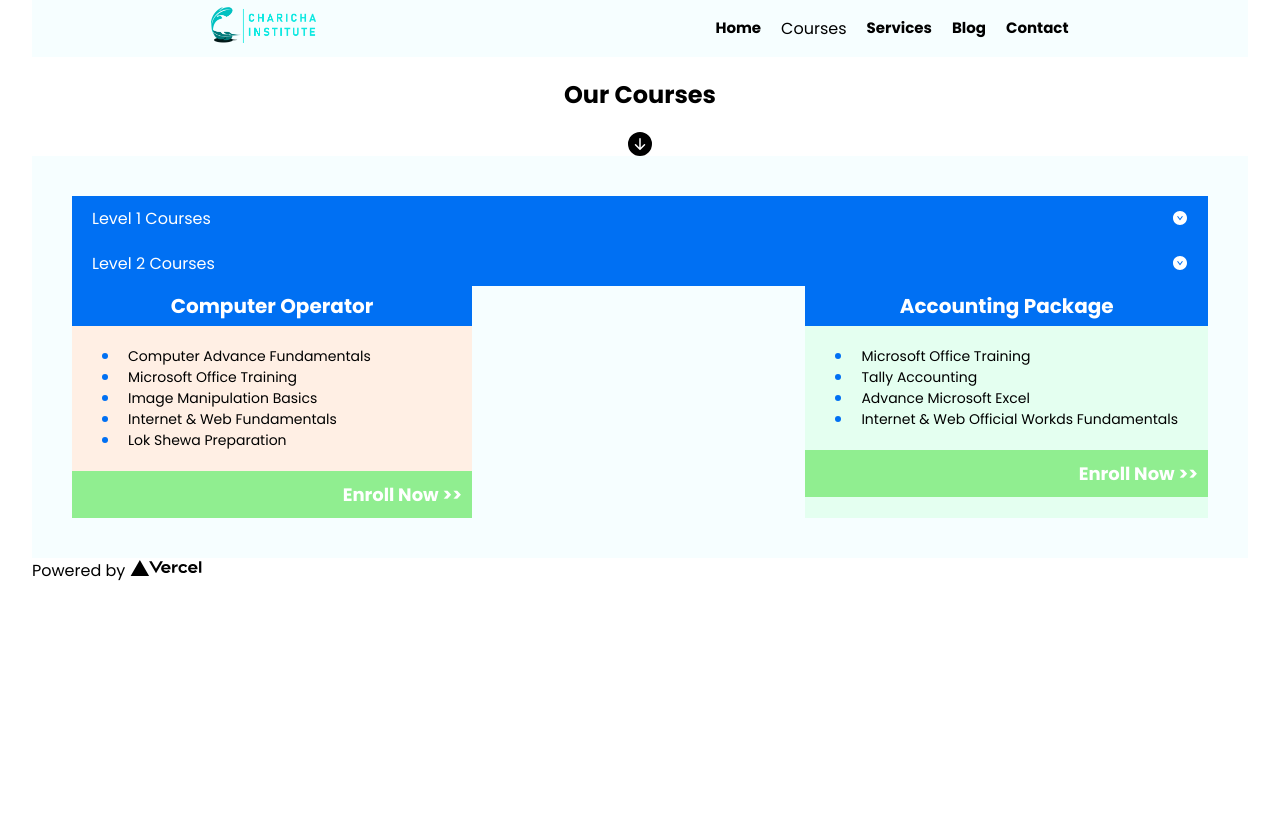
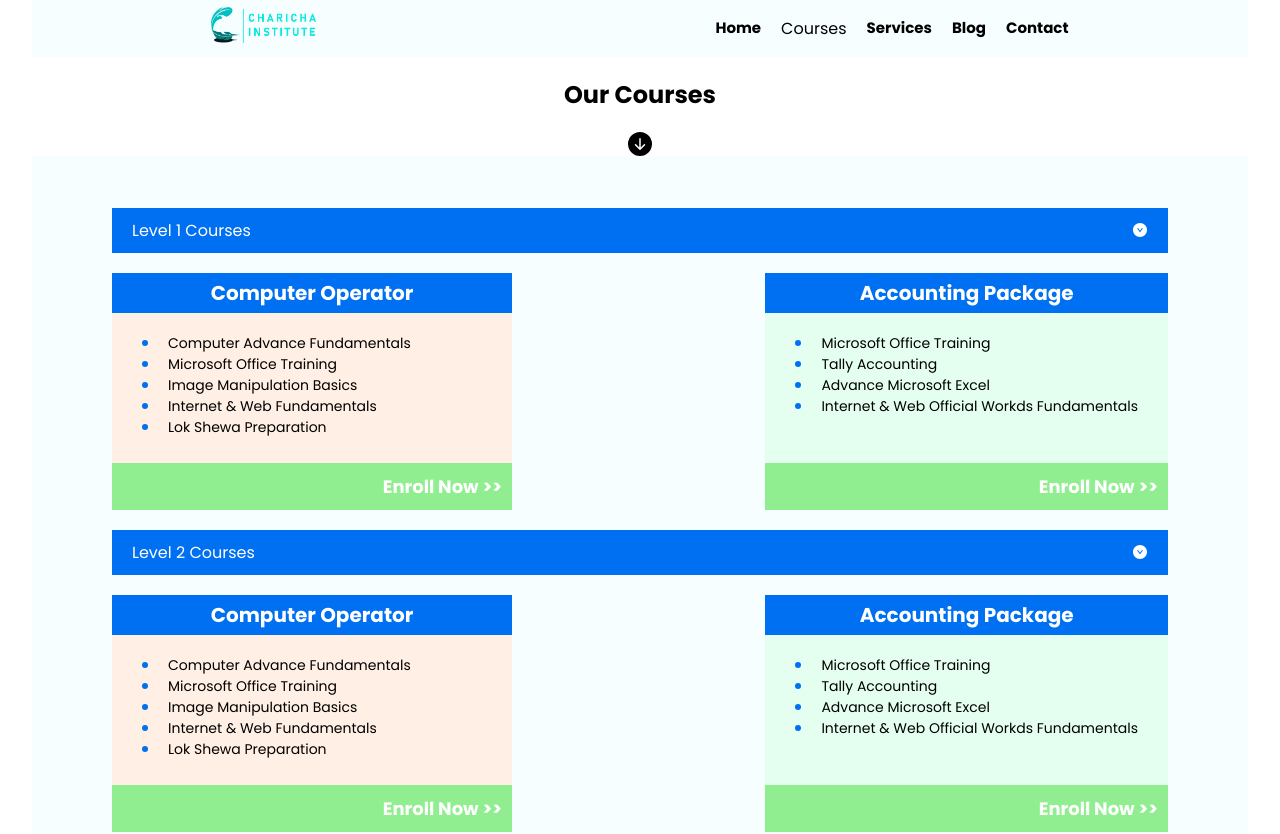
Before and after one commit to dioveath/ci-website-nextjs, a Next.js app: page /courses in a window 1280 px wide. Shown: the top 834 px of the page. Before the commit the page ends 800 px from the top, so only its background shows below. Built offline with nearby package versions, Linux system fonts and the light colour scheme.

Commit message:
Updated courses

```diff
--- /dev/null
+++ b/components/Accordian.js
@@ -0,0 +1,17 @@
+import { useState } from 'react';
+
+export default function Accordian(props) {
+  const [isClicked, setIsClicked] = useState(false);
+
+  const AccordianContent = props.content;
+
+  return (
+    <div>
+      <div className={styles["accordian-title"]} onClick={setIsClicked(!isClicked)}> { props.title }</div>
+      { isClicked ? <div className={styles["accordian-content"]}>
+                      <AccordianContent/>
+                    </div> : ""}
+    </div>
+  );
+
+}
--- /dev/null
+++ b/components/testimonial/TestimonialCard.js
@@ -0,0 +1,15 @@
+import styles from '../../styles/components/testimonial/TestimonialCard.module.css';
+import Image from 'next/image';
+
+export default function TestimonialCard(props){
+  return (
+    <div className={styles.container}>
+      <p className={styles.review}>
+
+      </p>
+      <div className={styles.profile}>
+        <Image src="/profile.png" width={100} height={100}/>
+      </div>
+    </div>
+  );
+}
--- a/pages/courses/index.js
+++ b/pages/courses/index.js
@@ -4,8 +4,31 @@ import Navbar from '../../components/Navbar.js';
 import styles from '../../styles/courses/Courses.module.css';
 import { BsFillArrowDownCircleFill } from 'react-icons/bs';
 import { AiFillDownCircle } from 'react-icons/ai';
+import { Accordian } from '../../components/Accordian.js';
 
 import CourseCard from '../../components/course/CourseCard.js';
+import TestimonialCard from '../../components/testimonial/TestimonialCard.js';
+
+const Level1Courses = (props) => {
+  return <div className={styles["level-courses"]}>
+           <CourseCard title="Computer Operator" bgColor="#FFEFE4" contents={
+             [
+               "Computer Advance Fundamentals",
+               "Microsoft Office Training",
+               "Image Manipulation Basics",
+               "Internet & Web Fundamentals",
+               "Lok Shewa Preparation"
+             ]}/>
+           <CourseCard title="Accounting Package" bgColor="#E4FFF0" contents={
+             [
+               "Microsoft Office Training",
+               "Tally Accounting",
+               "Advance Microsoft Excel",
+               "Internet & Web Official Workds Fundamentals"
+             ]
+           }/>
+         </div>;
+};
 
 export default function Courses(){
 
@@ -27,10 +50,25 @@ export default function Courses(){
           <div className={styles["course-level"]}>
             Level 1 Courses <AiFillDownCircle/>
           </div>
-          {/* <div className={styles.courses}> */}
-          {/*   <CourseCard/> */}
-          {/*   <CourseCard/>           */}
-          {/* </div> */}
+          <div className={styles["level-courses"]}>
+            <CourseCard title="Computer Operator" bgColor="#FFEFE4" contents={
+              [
+                "Computer Advance Fundamentals",
+                "Microsoft Office Training",
+                "Image Manipulation Basics",
+                "Internet & Web Fundamentals",
+                "Lok Shewa Preparation"
+              ]}/>
+            <CourseCard title="Accounting Package" bgColor="#E4FFF0" contents={
+              [
+                "Microsoft Office Training",
+                "Tally Accounting",
+                "Advance Microsoft Excel",
+                "Internet & Web Official Workds Fundamentals"
+              ]
+            }/>
+          </div>
+
           <div className={styles["course-level"]}>
             Level 2 Courses <AiFillDownCircle/>
           </div>
@@ -53,7 +91,30 @@ export default function Courses(){
             }/>
           </div>
 
+          <div className={styles["course-level"]}>
+            Level 2 Courses <AiFillDownCircle/>
+          </div>
+          <div className={styles["level-courses"]}>
+            <CourseCard title="Computer Operator" bgColor="#FFEFE4" contents={
+              [
+                "Computer Advance Fundamentals",
+                "Microsoft Office Training",
+                "Image Manipulation Basics",
+                "Internet & Web Fundamentals",
+                "Lok Shewa Preparation"
+              ]}/>
+            <CourseCard title="Accounting Package" bgColor="#E4FFF0" contents={
+              [
+                "Microsoft Office Training",
+                "Tally Accounting",
+                "Advance Microsoft Excel",
+                "Internet & Web Official Workds Fundamentals"
+              ]
+            }/>
+          </div>
         </div>
+
+        {/* <TestimonialCard/> */}
 
       </main>
 
--- /dev/null
+++ b/styles/components/Accordian.module.css
@@ -0,0 +1,4 @@
+/* .accordian-title { */
+/*     font-size: 18px; */
+/*     background-color: ; */
+/* } */
--- a/styles/components/course/CourseCard.module.css
+++ b/styles/components/course/CourseCard.module.css
@@ -20,6 +20,7 @@
     padding: 20px 30px;
     margin: 0px;
     color: black;
+    min-height: 150px;
 }
 
 .list-item {
@@ -31,6 +32,7 @@
 }
 
 .enroll {
+    cursor: pointer;
     font-size: 18px;
     font-weight: bold;
     display: flex;
--- /dev/null
+++ b/styles/components/testimonial/TestimonialCard.module.css
@@ -0,0 +1,5 @@
+.container {
+    width: 100%;
+    height: 20%;
+    background-color: red;
+}
--- a/styles/courses/Courses.module.css
+++ b/styles/courses/Courses.module.css
@@ -17,7 +17,7 @@
     justify-content: space-around;
     align-items: center;
     width: 100%;
-    padding: 40px 40px;
+    padding: 2rem 5rem;
 }
 
 .level-courses {
@@ -34,9 +34,5 @@
     justify-content: space-between;
     align-items: center;
     padding: 10px 20px;
+    margin: 20px 0px;
 }
-
-.course-card {
-    min-width: 600px;
-    min-height: 600px;
-}
```
Also changed, not shown: pages/courses/Level1Courses.js (added, +23 -0 lines).
